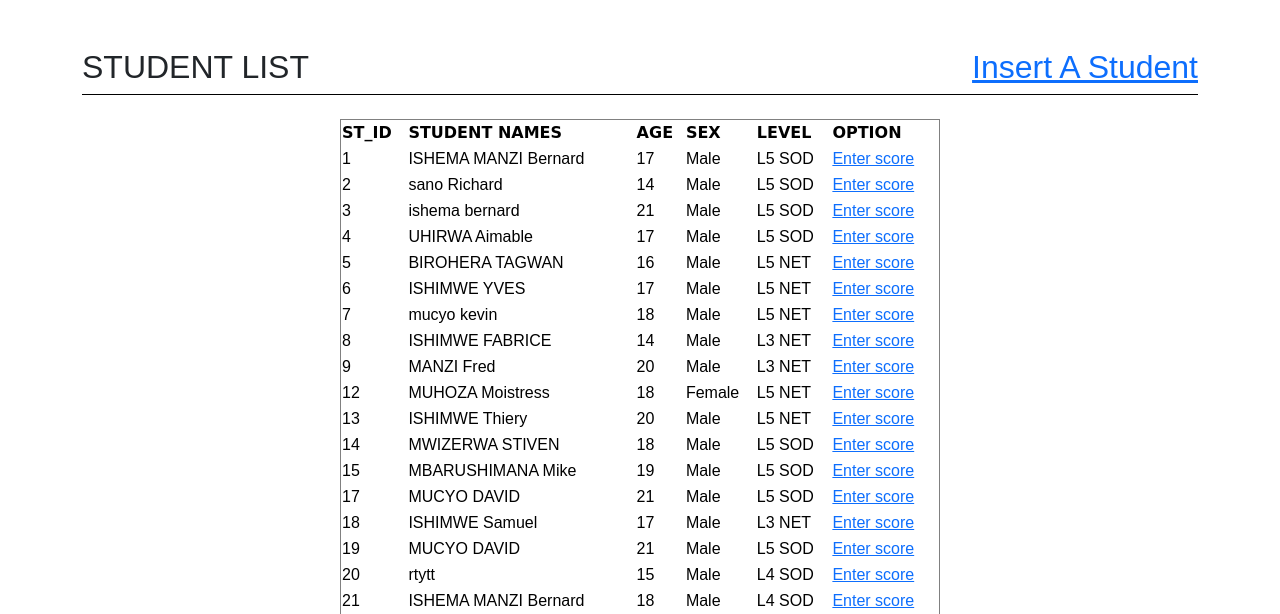
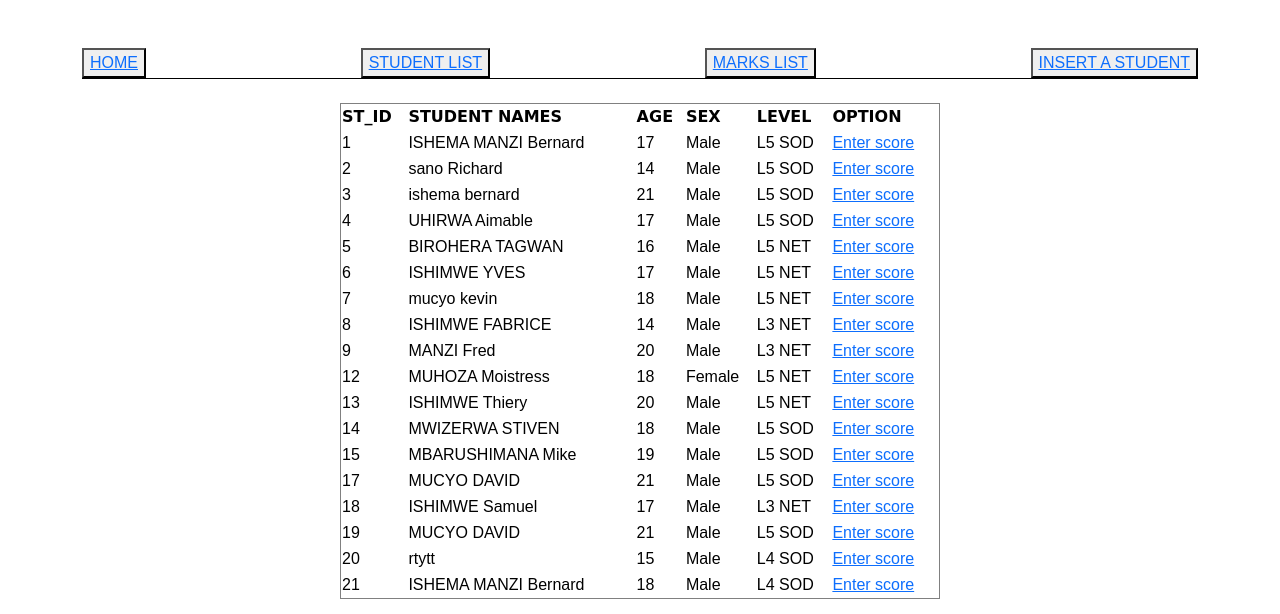
Before and after one commit to ISHEMABERNARD/WORK, a PHP site: page /studentlist.php in a window 1280 px wide. Shown: the top 614 px of the page. Run offline with PHP 8.4, Linux system fonts and the light colour scheme; data comes from the database, SQL or seed files in the repository; some libraries are stand-ins or nearby versions.

Commit message:
Update studentlist.php

```diff
--- a/studentlist.php
+++ b/studentlist.php
@@ -4,6 +4,7 @@
     <meta charset="UTF-8">
     <meta name="viewport" content="width=device-width, initial-scale=1.0">
     <title>STUDENTLIST</title>
+    <link rel="stylesheet" href="nav.css">
 <link rel="stylesheet" href="css/bootstrap.css">
         <style>
         body{
@@ -15,8 +16,10 @@ font-family: sans-serif;
 <body>
 <div class="container pt-5" >
     <div class="d-flex justify-content-between" style="border-bottom: 1px solid black;">
-        <h2 class="text-center">STUDENT LIST</h2>
-            <h2><a href="student.php">Insert A Student</a></h2>
+     <button class="tablink"><a href="#">HOME</a></button>
+        <button class="tablink"><a  class="active" href="studentlist.php">STUDENT LIST</a></button>
+        <button class="tablink"><a href="markslist.php">MARKS LIST</a></button>
+        <button class="tablink"><a href="student.php">INSERT A STUDENT</a></button>
     </div>
     <div class="table">
         <center>
```
